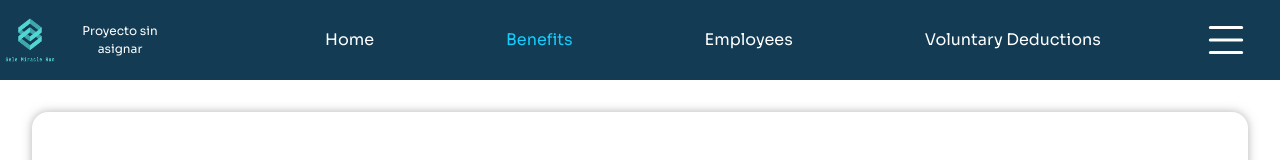
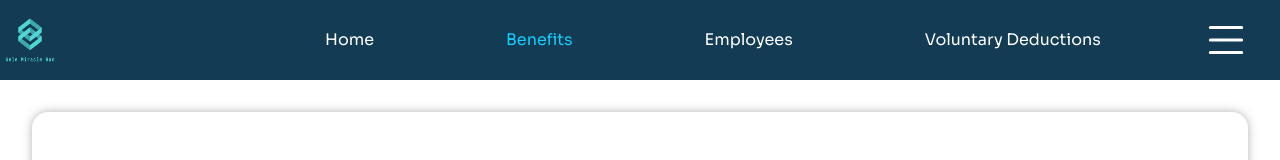
Before and after one commit to LuisBola12/PI-SeleMiracleRun, a React (Create React App) app in the folder FrontEnd/: page /benefits in a window 1280 px wide. Shown: the top 160 px of the page. Built offline with nearby package versions, Linux system fonts and the light colour scheme; no server answers.

Commit message:
Se actualizan los componentes para utilizar el slice del poyecto activo

```diff
--- a/FrontEnd/src/App.js
+++ b/FrontEnd/src/App.js
@@ -1,4 +1,4 @@
-import React, { useState } from 'react';
+import React from 'react';
 import './App.css';
 import { BrowserRouter as Router, Route, Routes } from 'react-router-dom';
 import Home from './Pages/home';
@@ -6,7 +6,6 @@ import Benefits from './Pages/benefits';
 import Employees from './Pages/employees';
 import VolDeductions from './Pages/volDeductions';
 import Contracts from './Pages/contracts';
-import ProjectContext from './Contexts/ProjectContext';
 import SelectProject from './Pages/payrollProjects/SelectProject';
 import { CreateNewEmployee } from './Pages/createNewEmployee';
 import history from './history';
@@ -16,11 +15,10 @@ import Register from './Pages/register';
 
 
 function App() {
-  const [activeProject, setActiveProject] = useState('Proyecto sin asignar');
+
 
   return (
-    <ProjectContext.Provider value={{ activeProject, setActiveProject }
-    }>
+
     <Router history={history}>
       <Routes>
         <Route path="/" element={<Home />} />
@@ -32,16 +30,9 @@ function App() {
         <Route path="projectAdmin" element={<SelectProject />} />
         <Route path="login" element={<Login />} />
         <Route path="register" element={<Register />} />
-          <Route path="/" element={<Home />} />
-          <Route path="home" element={<Home />} />
-          <Route path="benefits" element={<Benefits />} />
-          <Route path="employees/createEmployee" element={<CreateNewEmployee />} />
-          <Route path="employees" element={<Employees />} />
-          <Route path="volDeductions" element={<VolDeductions />} />
-          <Route path="contracts" element={<Contracts />} />
       </Routes>
     </Router>
-    </ProjectContext.Provider >
+
   );
 }
 
--- a/FrontEnd/src/Components/CrudBenefits/CrudBenefits.js
+++ b/FrontEnd/src/Components/CrudBenefits/CrudBenefits.js
@@ -6,7 +6,7 @@ import { useState, useEffect, useContext } from "react";
 import '../../App.css'
 import "bootstrap/dist/css/bootstrap.min.css";
 import { BenefitsModal } from "./BenefitsModal";
-import ProjectContext from "../../Contexts/ProjectContext";
+import { useSelector } from "react-redux";
 
 
 const database = [
@@ -19,7 +19,8 @@ const database = [
 
 export const CrudBenefits = () => {
   const [data, setData] = useState(database);
-  const { activeProject } = useContext(ProjectContext);
+  const activeProject = useSelector((state) => state.activeProject.projectName);
+
   const [infoReceived, setInfoReceived] = useState(false);
 
   const apiBenefits = `http://localhost:4000/benefits/${activeProject}`
--- a/FrontEnd/src/Components/CrudVolDeductions/CrudVolDeductions.js
+++ b/FrontEnd/src/Components/CrudVolDeductions/CrudVolDeductions.js
@@ -10,7 +10,8 @@ import {
 import { useState, useEffect, useContext } from "react";
 import '../../App.css'
 import "bootstrap/dist/css/bootstrap.min.css";
-import ProjectContext from "../../Contexts/ProjectContext";
+import { useSelector } from "react-redux";
+
 
 //const database = [
 //  { id: 1, name: "Insurance"}
@@ -21,7 +22,8 @@ export const CrudVolDeductions = () => {
   const [viewModal, setViewModal] = useState(false);
   const [name, setName] = useState('');
   const [warning, setWarning] = useState('');
-  const { activeProject } = useContext(ProjectContext);
+  const activeProject = useSelector((state) => state.activeProject.projectName);
+
   const [infoReceived, setInfoReceived] = useState(false);
 
   const addToTable = () => {
--- a/FrontEnd/src/Components/Navbar/Navbar.js
+++ b/FrontEnd/src/Components/Navbar/Navbar.js
@@ -7,11 +7,13 @@ import {
 import logo from "./logo.png";
 import DropdownMenu, { Sidebar } from "../SideBar/Sidebar.js";
 import { ReactComponent as ListIcon } from '../SideBar/icons/list.svg';
-import ProjectContext from "../../Contexts/ProjectContext";
 import './Navbar.css'
+import { useSelector } from "react-redux";
+
 
 const Navbar = () => {
-  const { activeProject } = useContext(ProjectContext);
+  // const { activeProject } = useContext(ProjectContext);
+  const activeProject = useSelector((state) => state.activeProject.projectName);
 
   return (
     <>
--- a/FrontEnd/src/Components/newProjectForm/NewProjectForm.js
+++ b/FrontEnd/src/Components/newProjectForm/NewProjectForm.js
@@ -27,8 +27,8 @@ const NewProjectForm = ({ cover, addNewEntry, actualData }) => {
       })
       if (!names.includes(name)) {
         const newData = {
-          name: name,
-          paymentPeriod: paymentPeriod,
+          Nombre: name,
+          TipoPeriodo: paymentPeriod,
         };
         addNewEntry(newData);
         setWarning('');
--- a/FrontEnd/src/Contexts/ProjectContext.js
+++ /dev/null
@@ -1,4 +0,0 @@
-import { createContext } from 'react'
-
-
-export default createContext();
--- a/FrontEnd/src/Pages/payrollProjects/SelectProject.js
+++ b/FrontEnd/src/Pages/payrollProjects/SelectProject.js
@@ -1,8 +1,9 @@
 import { Modal } from 'react-bootstrap'
-import React, { useContext, useState, useEffect } from 'react'
+import React, { useState, useEffect } from 'react'
 import NewProjectForm from '../../Components/newProjectForm/NewProjectForm'
-import ProjectContext from '../../Contexts/ProjectContext'
 import { useNavigate } from 'react-router-dom';
+import { updateActiveProject } from '../../Slices/projectSlice/activeProjectSlice';
+import { useDispatch } from "react-redux";
 
 import '../../App.css'
 import './SelectProject.css'
@@ -11,17 +12,14 @@ import './SelectProject.css'
 
 
 const database = [
-  { Nombre: "Javier" }
-
 ];
 
 
 const SelectProject = () => {
   const navigate = useNavigate();
-  const { activeProject, setActiveProject } = useContext(ProjectContext);
+  const dispatch = useDispatch();
   const [viewModal, setViewModal] = useState(false);
   const [projects, setProjects] = useState(database);
-
 
   useEffect(() => {
     const fetchSeleAPI = async () => {
@@ -44,9 +42,8 @@ const SelectProject = () => {
   }
 
   const handleProjectSelection = (projectName) => {
-    console.log(`global:${activeProject}`);
     console.log(`El seleccionado:${projectName}`);
-    setActiveProject(projectName);
+    dispatch(updateActiveProject(projectName));
     navigate('/');
 
   }
@@ -58,7 +55,9 @@ const SelectProject = () => {
 
 
   return (
+
     < div className='project-style'>
+      {console.log(projects)}
       <div className='project-header'>
         <div className='project-logo'></div>
         <button onClick={handleBackButton} className='project-backButton'>X</button>
@@ -70,6 +69,7 @@ const SelectProject = () => {
           projects.map((project) => {
             return (
               <div key={project.Nombre} className='project-projectBox'>
+
                 <button
 
                   onClick={() => handleProjectSelection(project.Nombre)} className='project-projectLogo'>
```
Lines whose indentation alone changed are shown as unchanged.
